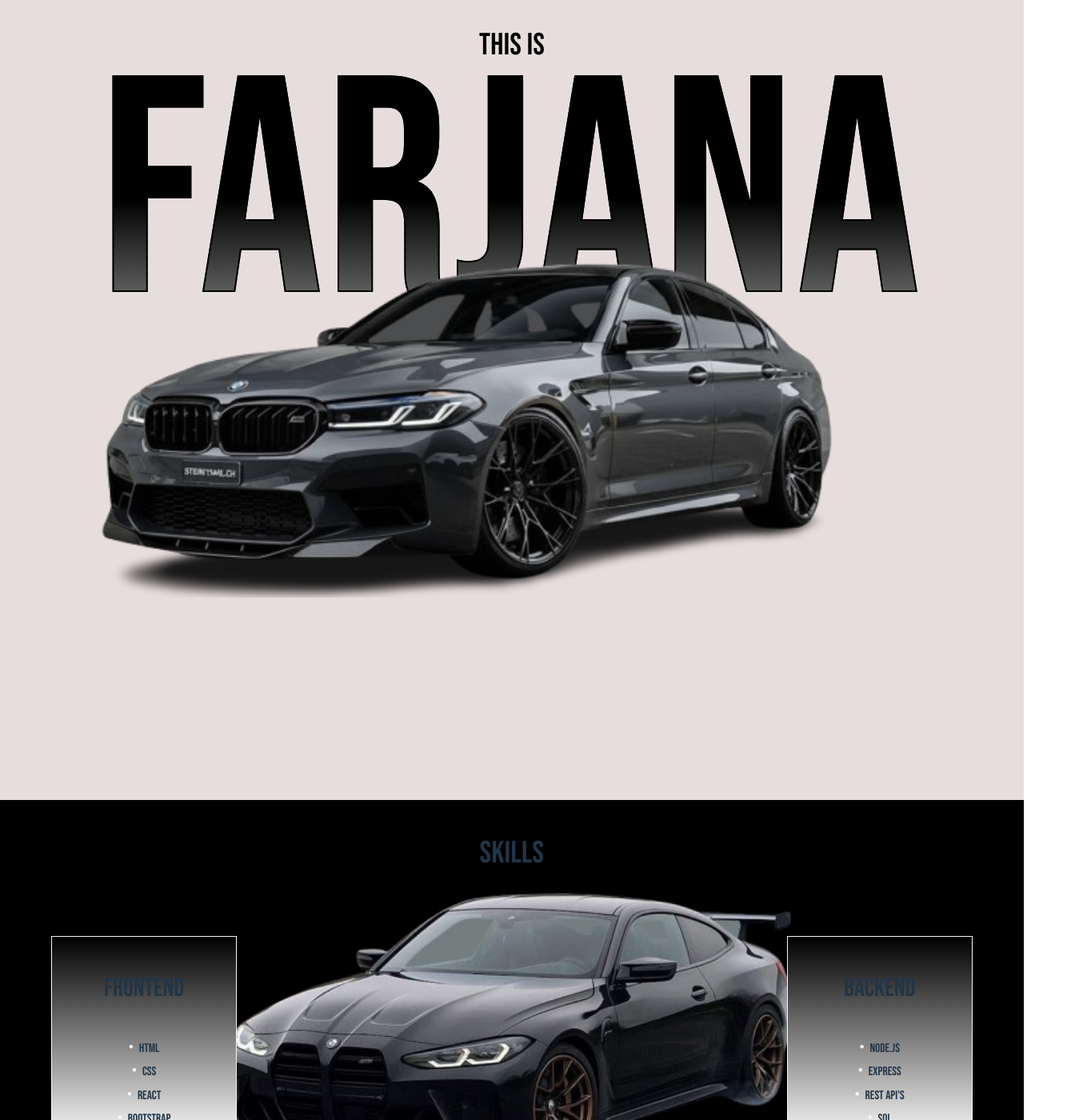
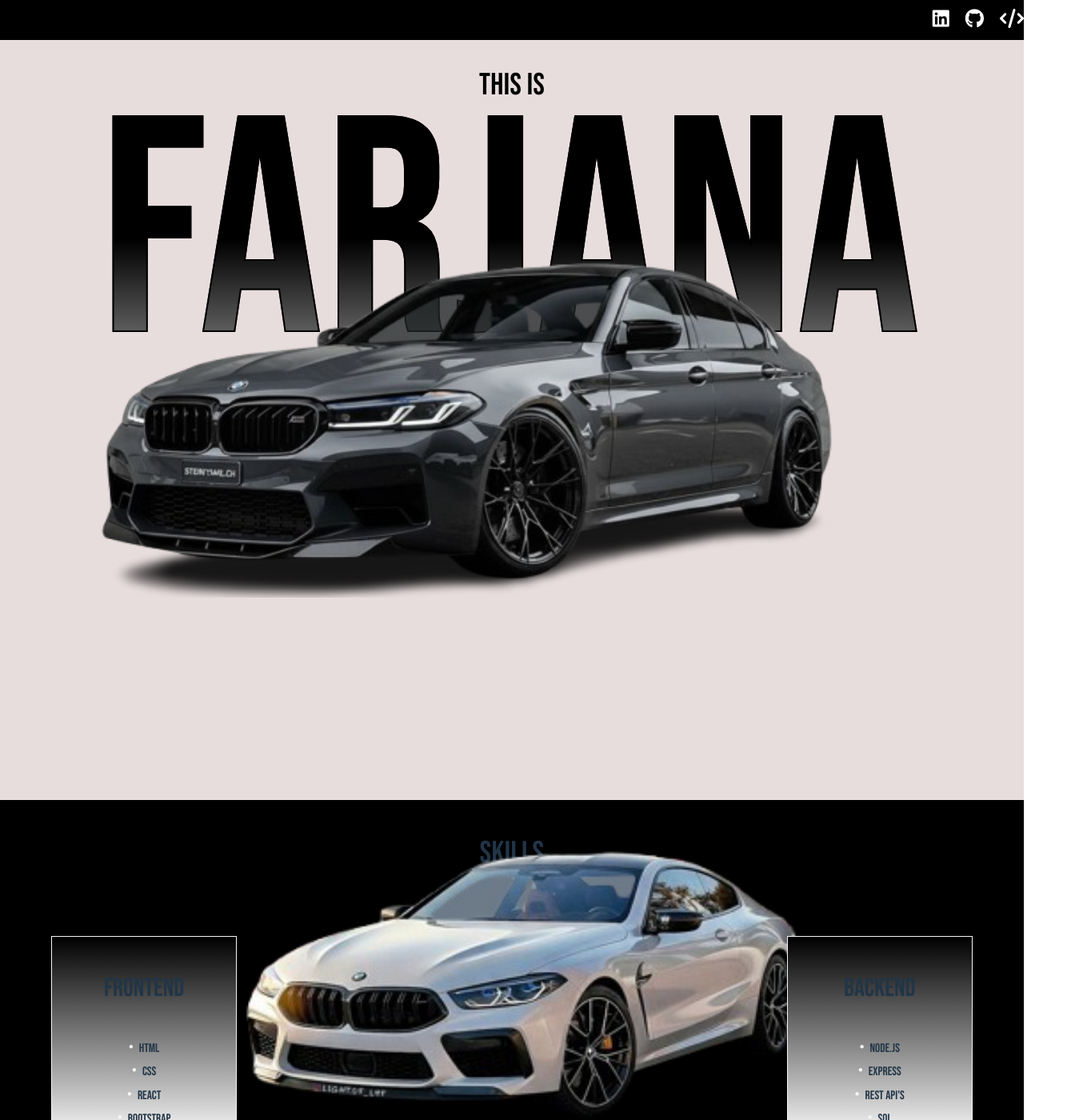
Before and after one commit to Far4153/portfolio_BMW, a React (Vite) app: page / in a window 1280 px wide. Shown: the top 1400 px of the page at 80% size, 1344 px wide, since content can reach past the window. Built offline with nearby package versions, Linux system fonts and the light colour scheme.

Commit message:
added navbar

```diff
--- a/index.html
+++ b/index.html
@@ -4,6 +4,13 @@
     <meta charset="UTF-8" />
     <link rel="icon" type="image/svg+xml" href="/vite.svg" />
     <!-- <link href="https://fonts.googleapis.com/css2?family=Bebas+Neue&display=swap" rel="stylesheet"> -->
+     <link
+  rel="stylesheet"
+  href="https://cdnjs.cloudflare.com/ajax/libs/font-awesome/6.5.0/css/all.min.css"
+  integrity="sha512-..."
+  crossorigin="anonymous"
+  referrerpolicy="no-referrer"
+/>
     <meta name="viewport" content="width=device-width, initial-scale=1.0" />
     <title>Vite + React</title>
   </head>
--- a/src/HeroSection.jsx
+++ b/src/HeroSection.jsx
@@ -3,6 +3,7 @@ import React, { useState } from 'react';
 import "./App.css";
 import heroImage from "./assets/HeroImage.png";
 import headLight from "./assets/Role.png";
+import Navbar from "./Navbar.jsx";
 
 const HeroSection = () => {
   const [clicked, setClicked] = useState(false);
@@ -12,6 +13,7 @@ const HeroSection = () => {
   return (
     <div className= {`HeroSection ${clicked ? "active" : ""}`}>
       <div className='Head'>
+      <Navbar/>
 
           <h4>THIS IS</h4>
 
--- /dev/null
+++ b/src/Navbar.css
@@ -0,0 +1,14 @@
+.Navbar {
+    width: 100%;
+    height: 50px;
+    background: #000;
+    display: flex;
+    align-items: center;
+    justify-content: flex-end;
+    gap: 20px;
+    padding: 0 20px;
+}
+.Navbar a {
+    color: white;
+    font-size: 24px;
+}
--- /dev/null
+++ b/src/Navbar.jsx
@@ -0,0 +1,24 @@
+import React, { useState } from 'react';
+
+import "./Navbar.css";
+
+
+const Navbar=()=>{
+    return (
+        <div className='Navbar'>
+            <a href='https://www.linkedin.com/in/far413'>
+            <i className="fa-brands fa-linkedin" style={{color: "white"}}></i>
+            </a>
+            <a href='https://github.com/Far4153'>
+            <i className="fa-brands fa-github"></i>
+            </a>
+            <a href='https://leetcode.com/u/far4/'>
+            <i class="fa-solid fa-code" style={{color: "#ffffff"}}></i>
+            </a>
+
+        </div>
+    );
+
+};
+
+export default Navbar;
--- a/src/SlideThree.css
+++ b/src/SlideThree.css
@@ -46,7 +46,7 @@
 .BMW_M3 {
   position: relative;
   margin-top: 45vh;
-  margin-right: -5vw;
+  margin-right: -0vw;
   z-index: 100;
   display: flex;
   justify-content: center;
@@ -90,7 +90,7 @@
   border-radius: 0.5vh;
   font-weight: 500;
   transition: 0.3s ease;
-    position: relative; /* ADD THIS */
+  position: relative; /* ADD THIS */
   cursor: pointer;
 }
 
@@ -111,3 +111,15 @@
 z-index: 1000;
 /* text-decoration: dashed; */
 }
+
+.card {
+  position: absolute;
+  z-index: 100;
+}
+
+.cardA{
+  z-index: 101;
+}
+.cardC{
+  z-index: 101;
+}
--- a/src/SlideTwo.css
+++ b/src/SlideTwo.css
@@ -19,12 +19,12 @@
   }
 
   .yellowCar {
-  width: 60vw;  /* adjust based on your preference */
+  width: 65vw;  /* adjust based on your preference */
   height: auto;
   max-height: 250vh;
   object-fit: contain;
   z-index: 10;
-    margin-top: -50vh;
+    margin-top: -95vh;
   }
 
 .skills{
--- a/src/SlideTwo.jsx
+++ b/src/SlideTwo.jsx
@@ -1,6 +1,6 @@
 import React from "react";
 import "./App.css";
-import BMW_2 from "./assets/BMW_5.png";
+import BMW_2 from "./assets/white_bmw.png";
 import "./SlideTwo.css"
 
 const SlideTwo = () => {
```
Also changed, not shown: src/assets/white_bmw.png (added).
